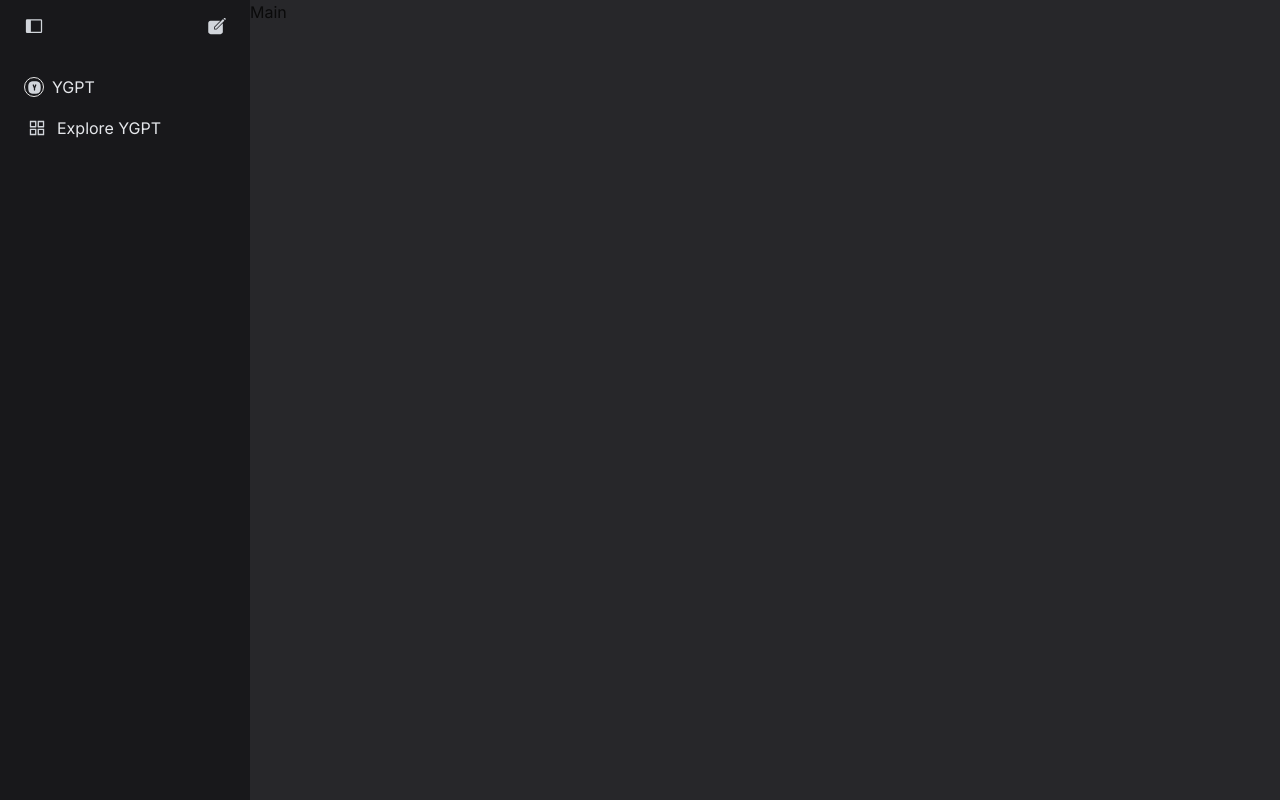
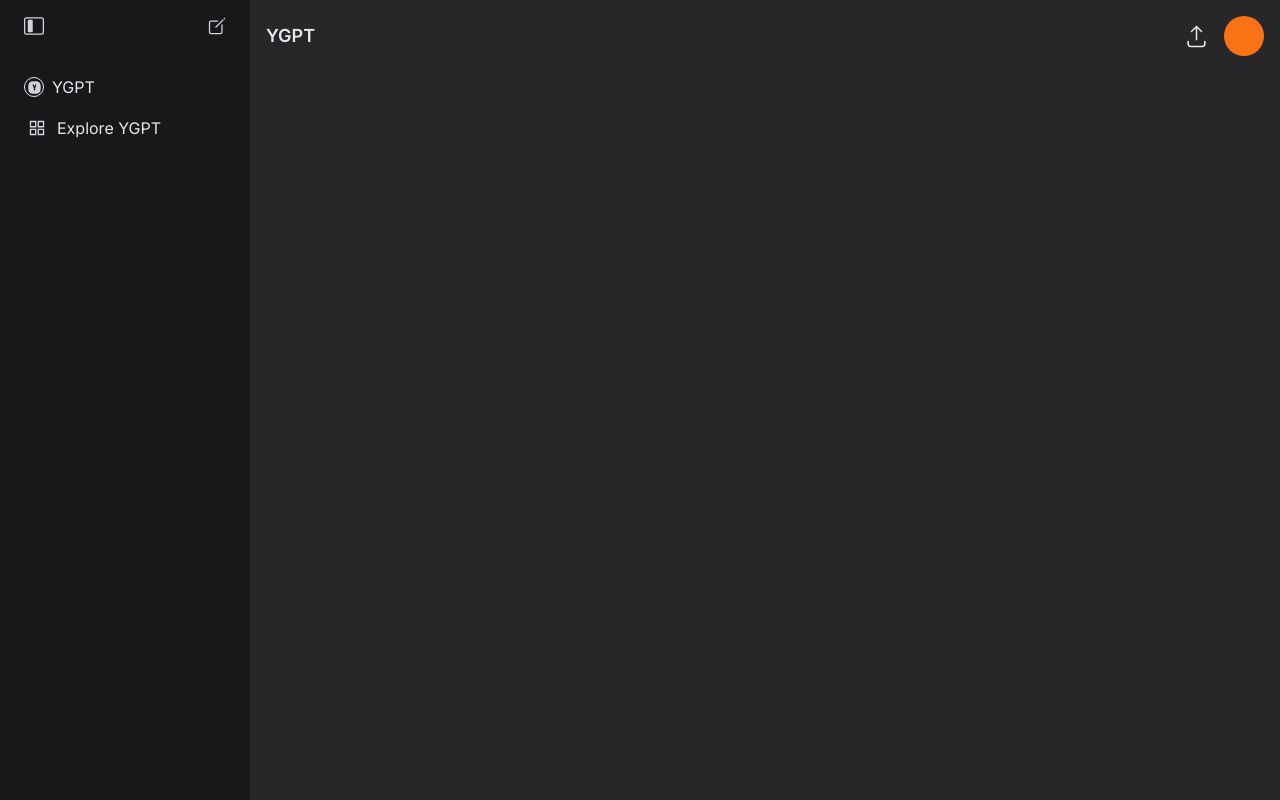
Before and after one commit to kalejaiyeoluwadara/ygpt-frontend, a Next.js app: page / in a window 1280 px wide. Built offline with nearby package versions, Linux system fonts and the light colour scheme.

Commit message:
updated contents

```diff
--- a/src/app/comp/Main.tsx
+++ b/src/app/comp/Main.tsx
@@ -1,7 +1,21 @@
 import React from "react";
-
+import { RxUpload } from "react-icons/rx";
 function Main() {
-  return <main className="flex w-full flex-1">Main</main>;
+  return (
+    <main className="flex w-full flex-1 h-full items-start ">
+      <nav className="flex w-full justify-between py-4 items-center px-4 ">
+        <div>
+          <p className="font-semibold text-lg ">YGPT</p>
+        </div>
+        <div className="flex gap-2  ">
+          <div className="h-[40px] w-[40px] rounded-md bg-none hover:bg-gray-600 flex-center ">
+            <RxUpload className="text-gray-200" size={25} />
+          </div>
+          <div className="flex-center h-[40px] w-[40px] rounded-full bg-orange-500 "></div>
+        </div>
+      </nav>
+    </main>
+  );
 }
 
 export default Main;
--- a/src/app/comp/SideBar.tsx
+++ b/src/app/comp/SideBar.tsx
@@ -1,18 +1,19 @@
 import { Button } from "@/components/ui/button";
 import { PiSidebarSimpleFill } from "react-icons/pi";
-import { IoIosCreate } from "react-icons/io";
+import { IoCreateOutline } from "react-icons/io5";
 import { TbSquareRoundedLetterYFilled } from "react-icons/tb";
 import { AiOutlineAppstore } from "react-icons/ai";
+import { BsLayoutSidebarInset } from "react-icons/bs";
 import React from "react";
 function SideBar() {
   return (
     <aside className="w-[250px] h-full px-4 bg-zinc-900 ">
       <header className="flex w-full items-center justify-between  py-2">
         <button className="h-[35px] w-[35px] rounded-md bg-none hover:bg-zinc-800 transition-all text-gray-300 flex items-center justify-center ">
-          <PiSidebarSimpleFill size={20} className="" />
+          <BsLayoutSidebarInset size={20} className="" />
         </button>
         <button className="h-[35px] w-[35px] rounded-md bg-none hover:bg-zinc-800 transition-all text-gray-300 flex items-center justify-center ">
-          <IoIosCreate size={20} className="" />
+          <IoCreateOutline size={20} className="" />
         </button>
       </header>
       <main className="w-full flex-1 min-h-[75%] mt-4  ">
--- a/src/app/globals.css
+++ b/src/app/globals.css
@@ -82,6 +82,9 @@
 p{
   @apply text-gray-200
 }
+.flex-center{
+  @apply flex items-center justify-center
+}
 
 @layer base {
   * {
```
